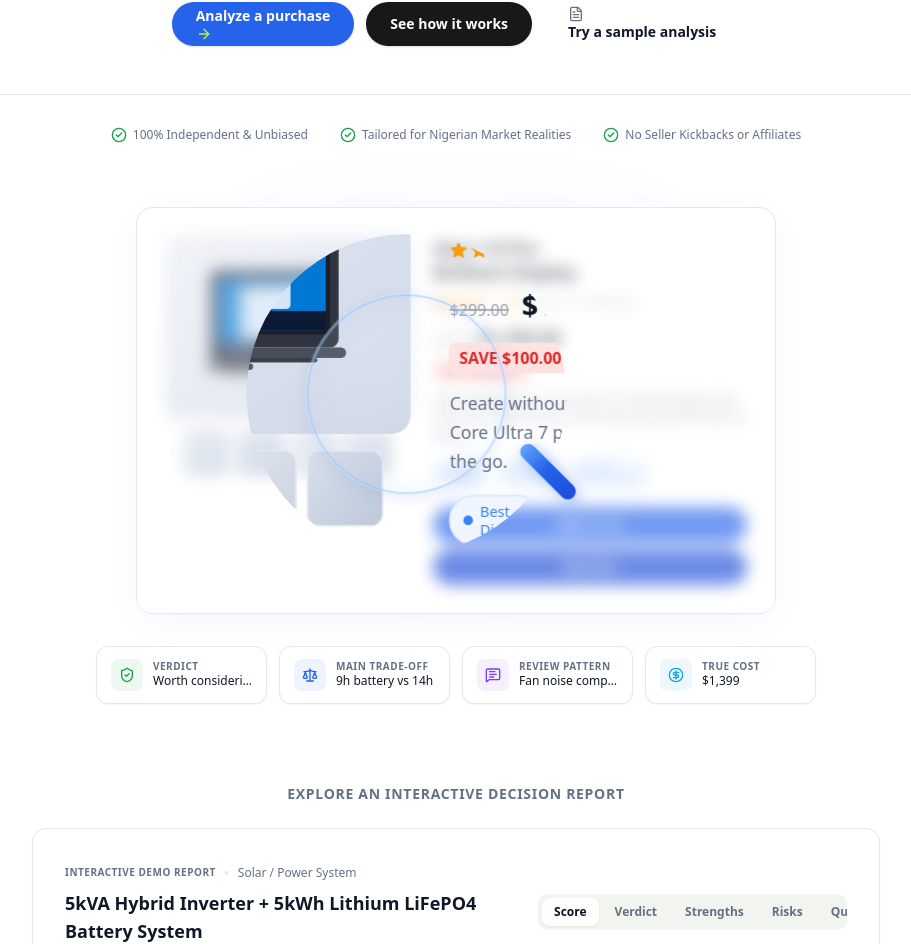
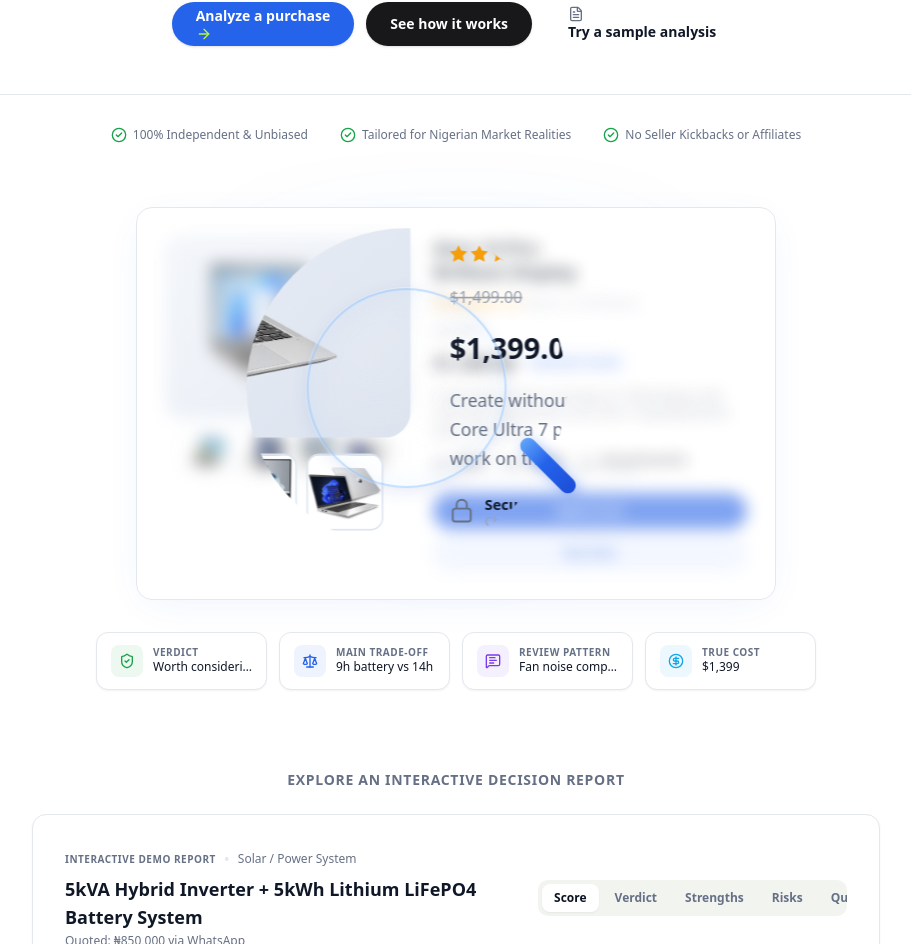
Before and after one commit to adeyemo-taiwo-m/Buylens-AI, a Next.js app: page / in a window 1280 px wide. Shown: the part 514-1458 px from the top of the page, without its empty margins (184-1095 px from the left). Built offline with nearby package versions, Linux system fonts and the light colour scheme.

Commit message:
updated the hero card details

```diff
--- a/src/components/home/HeroProductCard.tsx
+++ b/src/components/home/HeroProductCard.tsx
@@ -1,6 +1,7 @@
 "use client";
 
 import React from "react";
+import Image from "next/image";
 
 /**
  * HeroProductCard — the shared inner content of the magnifier hero.
@@ -13,133 +14,40 @@ import React from "react";
 export function HeroProductCard() {
   return (
     <div className="flex flex-col sm:flex-row gap-5 sm:gap-6 p-5 sm:p-7">
-      {/* ── Left: Product Image ──────────────────────────── */}
+      {/* ── Left: Product Image Gallery ──────────────────── */}
       <div className="flex flex-col items-center gap-2.5 sm:w-[42%] shrink-0">
         {/* Main product visual */}
-        <div className="w-full aspect-[4/3] rounded-xl bg-gradient-to-br from-[#e8ecf4] to-[#d0d8e8] flex items-center justify-center overflow-hidden">
-          <svg
-            viewBox="0 0 300 210"
-            className="w-[82%] h-auto"
-            fill="none"
-            xmlns="http://www.w3.org/2000/svg"
-            aria-hidden="true"
-          >
-            {/* Laptop lid */}
-            <rect
-              x="35"
-              y="20"
-              width="230"
-              height="140"
-              rx="8"
-              fill="#303540"
-            />
-            <rect
-              x="43"
-              y="28"
-              width="214"
-              height="120"
-              rx="4"
-              fill="#1c1f28"
-            />
-            {/* Screen — blue gradient wallpaper */}
-            <rect
-              x="47"
-              y="32"
-              width="206"
-              height="112"
-              rx="2"
-              fill="url(#scrn)"
-            />
-            {/* Desktop window */}
-            <rect
-              x="80"
-              y="44"
-              width="140"
-              height="80"
-              rx="4"
-              fill="#f0f4ff"
-              opacity="0.88"
-            />
-            <rect x="80" y="44" width="140" height="14" rx="4" fill="#dce4f5" />
-            <circle cx="92" cy="51" r="3" fill="#f87171" />
-            <circle cx="102" cy="51" r="3" fill="#fbbf24" />
-            <circle cx="112" cy="51" r="3" fill="#34d399" />
-            {/* Window body lines */}
-            <rect
-              x="90"
-              y="68"
-              width="90"
-              height="4"
-              rx="2"
-              fill="#c7d2fe"
-              opacity="0.6"
-            />
-            <rect
-              x="90"
-              y="78"
-              width="120"
-              height="4"
-              rx="2"
-              fill="#c7d2fe"
-              opacity="0.4"
-            />
-            <rect
-              x="90"
-              y="88"
-              width="70"
-              height="4"
-              rx="2"
-              fill="#c7d2fe"
-              opacity="0.3"
-            />
-            <rect
-              x="90"
-              y="98"
-              width="100"
-              height="4"
-              rx="2"
-              fill="#c7d2fe"
-              opacity="0.3"
-            />
-            {/* Taskbar */}
-            <rect x="47" y="126" width="206" height="18" fill="#0c1a36" />
-            <rect x="56" y="130" width="10" height="10" rx="2" fill="#3b82f6" />
-            <rect x="72" y="130" width="10" height="10" rx="2" fill="#60a5fa" />
-            <rect x="88" y="130" width="10" height="10" rx="2" fill="#93c5fd" />
-            {/* Keyboard base */}
-            <rect
-              x="28"
-              y="160"
-              width="244"
-              height="10"
-              rx="5"
-              fill="#4a4e58"
-            />
-            <rect x="55" y="170" width="190" height="4" rx="2" fill="#3a3e48" />
-            {/* Trackpad */}
-            <rect x="115" y="175" width="70" height="6" rx="3" fill="#555a64" />
-            <defs>
-              <linearGradient id="scrn" x1="47" y1="32" x2="253" y2="144">
-                <stop offset="0%" stopColor="#0078d4" />
-                <stop offset="60%" stopColor="#0098ff" />
-                <stop offset="100%" stopColor="#00b4d8" />
-              </linearGradient>
-            </defs>
-          </svg>
+        <div className="w-full aspect-[4/3] rounded-2xl bg-gradient-to-br from-[#edf1f8] to-[#dde4ef] flex items-center justify-center overflow-hidden p-3">
+          <Image
+            src="/main-laptop.png"
+            alt="Aero 14 Pro laptop with Windows display"
+            width={480}
+            height={360}
+            className="w-full h-full object-contain"
+            priority
+          />
         </div>
 
         {/* Thumbnails */}
         <div className="flex gap-1.5 w-full justify-center">
           {[
-            "from-[#dde4f0] to-[#c4cedf]",
-            "from-[#d5dded] to-[#b9c5d8]",
-            "from-[#e0e6ef] to-[#ccd4e1]",
-            "from-[#d8e0ec] to-[#bfc9da]",
-          ].map((grad, i) => (
+            { src: "/laptop-1.jpg", alt: "Laptop side view" },
+            { src: "/laptop-2.jpg", alt: "Laptop dark display" },
+            { src: "/laptop-3.jpg", alt: "Laptop front view" },
+            { src: "/laptop-4.jpg", alt: "Laptop front and back" },
+          ].map((thumb, i) => (
             <div
               key={i}
-              className={`w-12 h-12 rounded-lg bg-gradient-to-br ${grad} border border-[#e4e8f0]`}
-            />
+              className="w-12 h-12 rounded-lg border border-[#dbe4f0] bg-gradient-to-br from-[#f0f4fa] to-[#e4eaf4] overflow-hidden flex items-center justify-center"
+            >
+              <Image
+                src={thumb.src}
+                alt={thumb.alt}
+                width={48}
+                height={48}
+                className="w-full h-full object-cover"
+              />
+            </div>
           ))}
         </div>
       </div>
@@ -160,7 +68,7 @@ export function HeroProductCard() {
                 key={s}
                 viewBox="0 0 16 16"
                 className="w-3 h-3"
-                fill={s <= 4 ? "#f59e0b" : "#e5e7eb"}
+                fill="#f59e0b"
               >
                 <path d="M8 1l2.2 4.5 5 .7-3.6 3.5.9 5L8 12.4 3.5 14.7l.9-5L.8 6.2l5-.7L8 1z" />
               </svg>
@@ -172,49 +80,92 @@ export function HeroProductCard() {
           </span>
         </div>
 
-        {/* Price */}
-        <div className="flex items-baseline gap-2 mt-0.5">
+        {/* Old price (strikethrough) */}
+        <div className="flex items-baseline gap-1 mt-0.5">
           <span className="text-[10px] text-[#98a2b3] line-through">
-            $299.00
+            $1,499.00
           </span>
-          <span className="text-lg font-bold text-[#101828]">$1,399.00</span>
         </div>
 
-        {/* Strikethrough promo marker */}
-        <div className="flex items-center gap-1">
-          <span className="text-[10px] font-semibold text-[#dc2626] bg-[#fee2e2] px-1.5 py-0.5 rounded">
-            SAVE $100.00 OFF
+        {/* Current price + badge */}
+        <div className="flex items-center gap-2">
+          <span className="text-lg font-bold text-[#101828]">$1,399.00</span>
+          <span className="text-[9px] font-semibold text-[#3b72ea] bg-[#edf3ff] px-2 py-0.5 rounded-full">
+            SAVE $100 | 7% OFF
           </span>
         </div>
 
         {/* Description */}
         <p className="text-[11px] text-[#667085] leading-relaxed">
-          Create without limits. A stunning 14&quot; 3K&thinsp;OLED display,
-          Intel Core Ultra 7 performance, and a sleek body built for work on the
-          go.
+          Create without limits. A stunning 14&quot; OLED display,
+          Intel Core Ultra 7 performance, and a slim 1.4 kg body
+          built for work on the move.
         </p>
 
-        {/* Feature pills */}
-        <div className="flex flex-wrap gap-1.5 mt-0.5">
-          {["Best\nDisplay", "3K OLED\nDisplay", "8.2 kg\nBuild Quality"].map(
-            (label, i) => (
-              <div
-                key={i}
-                className="flex items-center gap-1 px-2 py-1 rounded-full bg-[#eff6ff] border border-[#dbeafe] text-[9px] text-[#3b82f6] font-medium whitespace-pre-line leading-tight"
-              >
-                <span className="w-1.5 h-1.5 rounded-full bg-[#3b82f6]" />
-                <span>{label}</span>
-              </div>
-            ),
-          )}
+        {/* Trust badges */}
+        <div className="flex flex-wrap gap-3 mt-1">
+          {/* Secure Checkout */}
+          <div className="flex items-center gap-1.5">
+            <svg
+              viewBox="0 0 20 20"
+              className="w-4 h-4 text-[#667085]"
+              fill="none"
+              stroke="currentColor"
+              strokeWidth="1.5"
+            >
+              <rect x="3" y="8" width="14" height="10" rx="2" />
+              <path d="M6 8V5a4 4 0 018 0v3" />
+            </svg>
+            <div className="flex flex-col">
+              <span className="text-[9px] font-semibold text-[#101828] leading-tight">Secure</span>
+              <span className="text-[8px] text-[#98a2b3] leading-tight">Checkout</span>
+            </div>
+          </div>
+
+          {/* Free Fast Shipping */}
+          <div className="flex items-center gap-1.5">
+            <svg
+              viewBox="0 0 20 20"
+              className="w-4 h-4 text-[#667085]"
+              fill="none"
+              stroke="currentColor"
+              strokeWidth="1.5"
+            >
+              <path d="M1 3h11v10H1zM12 7h3l3 3v3h-6z" />
+              <circle cx="5" cy="14.5" r="1.5" />
+              <circle cx="15" cy="14.5" r="1.5" />
+            </svg>
+            <div className="flex flex-col">
+              <span className="text-[9px] font-semibold text-[#101828] leading-tight">Free Fast</span>
+              <span className="text-[8px] text-[#98a2b3] leading-tight">Shipping</span>
+            </div>
+          </div>
+
+          {/* 30-Day Money-Back */}
+          <div className="flex items-center gap-1.5">
+            <svg
+              viewBox="0 0 20 20"
+              className="w-4 h-4 text-[#667085]"
+              fill="none"
+              stroke="currentColor"
+              strokeWidth="1.5"
+            >
+              <path d="M10 1l2 4h4l-3 3 1 4-4-2-4 2 1-4-3-3h4z" />
+              <path d="M5 15l-2 3h14l-2-3" />
+            </svg>
+            <div className="flex flex-col">
+              <span className="text-[9px] font-semibold text-[#101828] leading-tight">30-Day Money-Back</span>
+              <span className="text-[8px] text-[#98a2b3] leading-tight">Guarantee</span>
+            </div>
+          </div>
         </div>
 
         {/* CTA buttons (decorative) */}
         <div className="flex flex-col gap-1.5 mt-2">
-          <div className="h-9 rounded-full bg-[#2563eb] text-white text-xs font-semibold flex items-center justify-center">
+          <div className="h-9 rounded-full bg-[#3B72EA] text-white text-xs font-semibold flex items-center justify-center">
             Add to Cart
           </div>
-          <div className="h-9 rounded-full bg-[#1d4ed8] text-white text-xs font-semibold flex items-center justify-center">
+          <div className="h-9 rounded-full bg-[#edf3ff] border border-[#d4e0f7] text-[#3B72EA] text-xs font-semibold flex items-center justify-center">
             Buy Now
           </div>
         </div>
```
